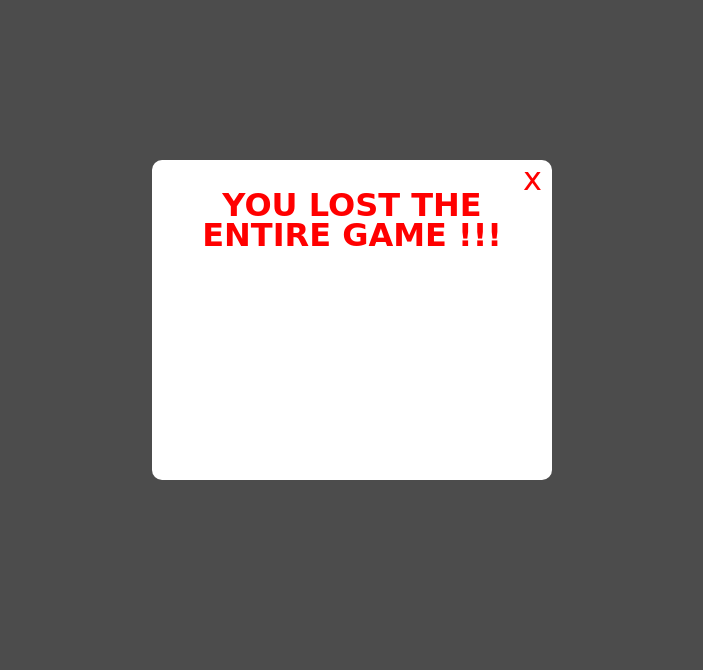
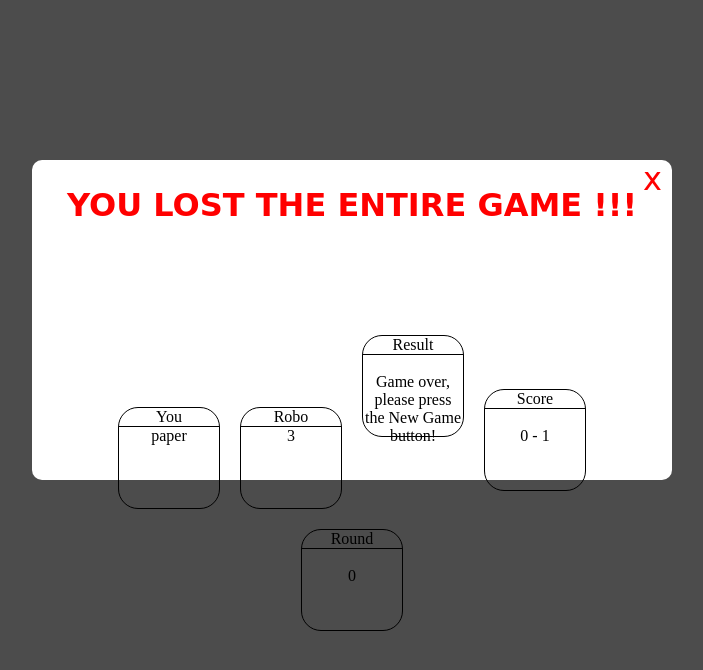
Before and after one commit to bio8oid/Paper_Rock_Scissors_Game, a website: page index.html in a window 1280 px wide. Both pictures are taken after a click on the button "PAPER". Shown: the whole page, without its empty margins (288-991 px from the left). Drawn offline with Linux system fonts and the light colour scheme.

Commit message:
Add table generator

```diff
--- a/index.html
+++ b/index.html
@@ -9,7 +9,11 @@
 
 <body>
 
+	<!------------------ Winning score info ----------------->
+
 	<div class="rounds" id="rounds"></div>
+
+	<!------------------ Buttons ----------------->
 
 	<div>
 		<button class="new" id="new-game">New Game</button>
@@ -21,9 +25,17 @@
 		<button id="scisors-button" class="player-move"  data-move="scisors">SCISORS</button>
 	</div>
 
+	<!------------------ Output infos ----------------->
+
 	<div id="output"></div>
 	<div class="game-over" id="info"></div>
 	<div  id="result"></div>
+
+	<!------------------ Output infos table ----------------->
+
+
+
+	<!------------------ Modals ----------------->
 
 	<div id="page-wrapper" class="">
 		<h3></h3>
@@ -35,9 +47,9 @@
 	<div class="overlay " id="modal-overlay">
 		<div class="modal " id="modal-one">
 			<a href="#" class="close">x</a>
-			<header id="won"></header>
+			<header class="headPop" id="won"></header>
 			<div class="content">
-				<p></p>
+				<div id="table" class="table"></div>
 			</div>
 		</div>
 		<div class="modal " id="modal-two">
@@ -56,6 +68,8 @@
 		</div>
 	</div>
 
+	<!------------------ Script file ----------------->
+
 	<script  src="js/script.js"></script>
 
 </body>
--- a/js/script.js
+++ b/js/script.js
@@ -41,16 +41,21 @@ function oneUpY(){
   params.scoreY++;
   params.result.innerHTML = '<br>' + params.scoreX + ' - ' + params.scoreY;
 }
-
+function draw(){
+  params.result.innerHTML = '<br>' + params.scoreX + ' - ' + params.scoreY;
+}
 // Clear All Info \\
 
 function clear() {
+  params.progress = [];
   params.output.innerHTML= '';
   params.info.innerHTML= '';
+  params.modalWon.innerHTML= '';
   params.scoreX = 0;
   params.scoreY = 0;
   params.total = 0;
   params.result.innerHTML= '';
+  params.progress = [];
 }
 
 // Round Downcounter \\
@@ -59,7 +64,10 @@ function roundsCountdown(){
   if(params.roundsNumber == params.scoreX || params.roundsNumber == params.scoreY) {
 
     params.output.innerHTML = '<br> Game over, please press the New Game button!';
+    document.getElementById('won').classList.add('headPop');
     document.getElementById('trigger').click();
+
+
 
     params.ilusion.classList.add('magic');
     if(params.scoreX === params.scoreY) {
@@ -76,10 +84,17 @@ function roundsCountdown(){
 
 }
 
+// Total Rounds Counter \\
+
 function total() {
-    params.total++;
-    params.rounds.innerHTML =  ' Score ' + params.roundsNumber + ' wins the GAME !  <br><br> ' + params.total + ' Rounds been PLAYED';
+
+    params.info.innerHTML = '<br>' + params.total++;
   }
+
+// Results Table Generator \\
+
+
+
 
 // Robo Move \\
 
@@ -87,62 +102,237 @@ function random() {
   params.randomNumber = Math.floor(Math.random() * 3) + 1;
 }
 
-// Bio Player Move and Compare \\
+// Bio Player Move and Results Assess \\
 
 function playerMove(event) {
   random();
   total();
 
+
+
   var attributeHandler = this.getAttribute("data-move");
+
+
 
   if(attributeHandler === "paper") {
    var value = 1;
-   console.log(value);
  }
  if(attributeHandler === "rock") {
    var value = 2;
-   console.log(value);
  }
  if(attributeHandler === "scisors") {
    var value = 3;
-   console.log(value);
  }
 
  if(value === params.randomNumber) {
   params.output.innerHTML = '<br> DRAW';
+   draw();
 roundsCountdown();
+
+    document.getElementById('trigger').click();
+    push();
+
+
 }
 if(value === 1 && params.randomNumber === 2) {
-    params.output.innerHTML = '<br> YOU WON: you played PAPER, Robo played ROCK';
+    params.output.innerHTML = 'YOU - WON <br> Robo - Lost';
     oneUpX();
     roundsCountdown();
+
+    document.getElementById('trigger').click();
+    push();
+
+
   }
   if(value === 1 && params.randomNumber === 3) {
-    params.output.innerHTML = '<br> YOU LOST: you played PAPER, Robo played SCISORS';
+    params.output.innerHTML =  'YOU - Lost <br> Robo - WON';
     oneUpY();
     roundsCountdown();
+
+    document.getElementById('trigger').click();
+    push();
+
+
   }
   if(value === 2 && params.randomNumber === 3) {
-    params.output.innerHTML = '<br> YOU WON: you played ROCK, Robo played SCISORS';
+    params.output.innerHTML = ' YOU - WON <br> Robo - Lost';
     oneUpX();
     roundsCountdown();
+
+    document.getElementById('trigger').click();
+    push();
+
+
   }
   if(value === 2 && params.randomNumber === 1) {
-    params.output.innerHTML = '<br> YOU LOST: you played ROCK, Robo played PAPER';
+    params.output.innerHTML = 'YOU - Lost <br> Robo - WON';
     oneUpY();
     roundsCountdown();
+
+    document.getElementById('trigger').click();
+    push();
+
+
   }
   if(value === 3 && params.randomNumber === 1) {
-    params.output.innerHTML = '<br> YOU WON: you played SCISORS, Robo played PAPER';
+    params.output.innerHTML = ' YOU - WON <br> Robo - Lost';
     oneUpX();
     roundsCountdown();
+
+    document.getElementById('trigger').click();
+    push();
+
+
   }
   if(value === 3 && params.randomNumber === 2) {
-    params.output.innerHTML = '<br> YOU LOST: you played SCISORS, Robo played ROCK';
+    params.output.innerHTML = 'YOU - Lost <br> Robo - WON';
     oneUpY();
     roundsCountdown();
+
+    document.getElementById('trigger').click();
+    push();
   }
+  console.log(params.progress);
+
+  function push() {
+params.progress.push(
+  {
+    "id": 'box1',
+    "title": 'You',
+    "content": attributeHandler,
+    "categories": ""
+  },
+  {
+    "id": 'box2',
+    "title": 'Robo',
+    "content": params.randomNumber,
+    "categories": ""
+  },
+  {
+    "id": 'box3',
+    "title": 'Result',
+    "content": params.output.innerHTML,
+    "categories": ""
+  },
+  {
+    "id": 'box4',
+    "title": 'Score',
+    "content": params.result.innerHTML,
+    "categories": ""
+  },
+  {
+    "id": 'box5',
+    "title": 'Round',
+    "content": params.info.innerHTML,
+    "categories": ""
+  });
 }
+
+function generate(x) {
+  var div = document.createElement('div');
+  div.id = x.id;
+  div.classList.add('box', ...x.categories);
+  document.getElementById('table').appendChild(div);
+ // header generate
+  var header = document.createElement('head');
+  var headerContent = document.createTextNode(x.title)
+  header.appendChild(headerContent);
+  document.getElementById(div.id).appendChild(header);
+   // paragraph generate
+  div.insertAdjacentHTML('beforeend', x.content);
+
+}
+
+ params.progress.map(generate);
+params.progress = [];
+console.log(params.progress.map);
+}
+
+
+function eraseModal() {
+  var element = document.getElementById('table');
+    element.parentNode.removeChild(element);
+}
+function detach(node) {
+  var node = document.getElementById('table');
+  return node.parentElement.removeChild(node);
+}
+
+/*
+  exampleOne['qwe'] = {
+
+  };
+exampleOne.push('Lorem ipsum');
+
+var progress = [];
+var box = {};
+box["id"] = 'box1';
+box["title"] = 'You';
+box["content"] = attributeHandler;
+params.progress.push(box);
+return progress;
+
+var nietos = [];
+nietos.push({"id": nieto.label, "02": nieto.value});
+return nietos;
+
+function push() {
+var box = {};
+box["id"] = 'box1';
+box["title"] = 'You';
+box["content"] = attributeHandler;
+params.progress.push(box);
+}
+
+function push() {
+params.progress.push({"id": 'box1', "title": 'You', "content": attributeHandler});
+}
+
+
+
+ var data = [
+  {
+    id: 'box1',
+    title: 'You',
+    content: attributeHandler,
+    categories: ['highlighted', 'special-header', 'important']
+  },
+  {
+    id: 'box2',
+    title: 'Robo',
+    content: '<p>Lorem !</p>',
+    categories: ['special-header', 'important']
+  },
+  {
+    id: 'box3',
+    title: 'Result',
+    content: '<p>Lorem !</p>',
+    categories: ['highlighted', 'important']
+  },
+  {
+    id: 'box4',
+    title: 'Score',
+    content: '<p>lorek</p>',
+    categories: ['highlighted']
+  },
+  {
+    id: 'box5',
+    title: 'Round',
+    content: '<p>Lorem !</p>',
+    categories: []
+  },
+];
+
+*/
+
+
+
+
+
+
+
+
+
 
 // Buttons \\
 
@@ -153,7 +343,7 @@ for ( var i = 0; i < buttons.length; i++){
 
 params.newGameButton.addEventListener('click', function(){
   params.roundsNumber = window.prompt('Enter SCORE winning the GAME :' , '3');
-  params.rounds.innerHTML =  ' Score ' + params.roundsNumber + ' wins the GAME !  <br><br>';
+  params.rounds.innerHTML = ' Score ' + params.roundsNumber + ' wins the GAME !  <br><br>';
   params.ilusion.classList.remove('magic');
   clear();
 });
@@ -168,11 +358,8 @@ var showModal = function(event){
     event.classList.remove('show');
   })
   document.querySelector('#modal-overlay').classList.add('show');
-
   var argValue = this.getAttribute('href');
   document.querySelector(argValue).classList.add('show');
-
-
   }
   var modalLinks = document.querySelectorAll('.show-modal');
   for(var i = 0; i < modalLinks.length; i++){
@@ -182,6 +369,10 @@ var showModal = function(event){
   var hideModal = function(event){
     event.preventDefault();
     document.querySelector('#modal-overlay').classList.remove('show');
+
+
+
+    detach();
   };
 
   var closeButtons = document.querySelectorAll('.modal .close');
@@ -197,6 +388,8 @@ var showModal = function(event){
       event.stopPropagation();
     });
   }
+
+
 })();
 
 
--- a/sass/style.scss
+++ b/sass/style.scss
@@ -1,6 +1,6 @@
 
 
-
+// ----- Whatever ----- \\
 
 body {
 	padding-top: 200px;
@@ -33,7 +33,7 @@ button:hover {
   	display: none;
 }
 .game-over {
-  color: red;
+  color: #02ac46;
   }
 .rounds {
   color: #02ac46;
@@ -44,7 +44,7 @@ button:hover {
 }
 
 
-// Modals \\
+// ----- Modals ----- \\
 
 
 .overlay {
@@ -64,13 +64,26 @@ button:hover {
 .modal {
   display: none;
   background: #fff;
-  width: 400px;
+  min-width: 400px;
   height: 40vh;
   position: absolute;
   top: 40%;
   left: 50%;
   transform: translate3d(-50%, -50%, 0);
   border-radius: 10px;
+  header {
+    display: none;
+    font-size: 32px;
+    line-height: 30px;
+    min-height: 30px;
+    font-weight: bold;
+    padding: 0 30px;
+    font-family: 'Fredericka the Great', cursive;
+    color: red;
+    &.headPop {
+      display: block;
+    }
+  }
 
   &.show {
     display: block;
@@ -86,18 +99,29 @@ button:hover {
     font-family: 'Fredericka the Great', cursive;
   }
 
-  header {
-    font-size: 32px;
-    line-height: 30px;
-    min-height: 30px;
-    font-weight: bold;
-    padding: 0 30px;
-    font-family: 'Fredericka the Great', cursive;
-    color: red;
-  }
-
   .content {
     min-height: 30px;
     padding: 5px 30px;
+    vertical-align: center;
+    margin: 100px 0;
   }
 }
+
+
+// ----- Table ----- \\
+
+
+.box {
+  display: inline-block;
+  margin: 10px;
+  width: 100px;
+  border: 1px solid #000;
+  height: 100px;
+  border-radius: 20px;
+  //text-align: center;
+  //vertical-align: center;
+  head {
+    display: block;
+    border-bottom: 1px solid #000;
+  }
+}
```
Also changed, not shown: css/style.css, 1 other file. Lines whose indentation alone changed are shown as unchanged.
